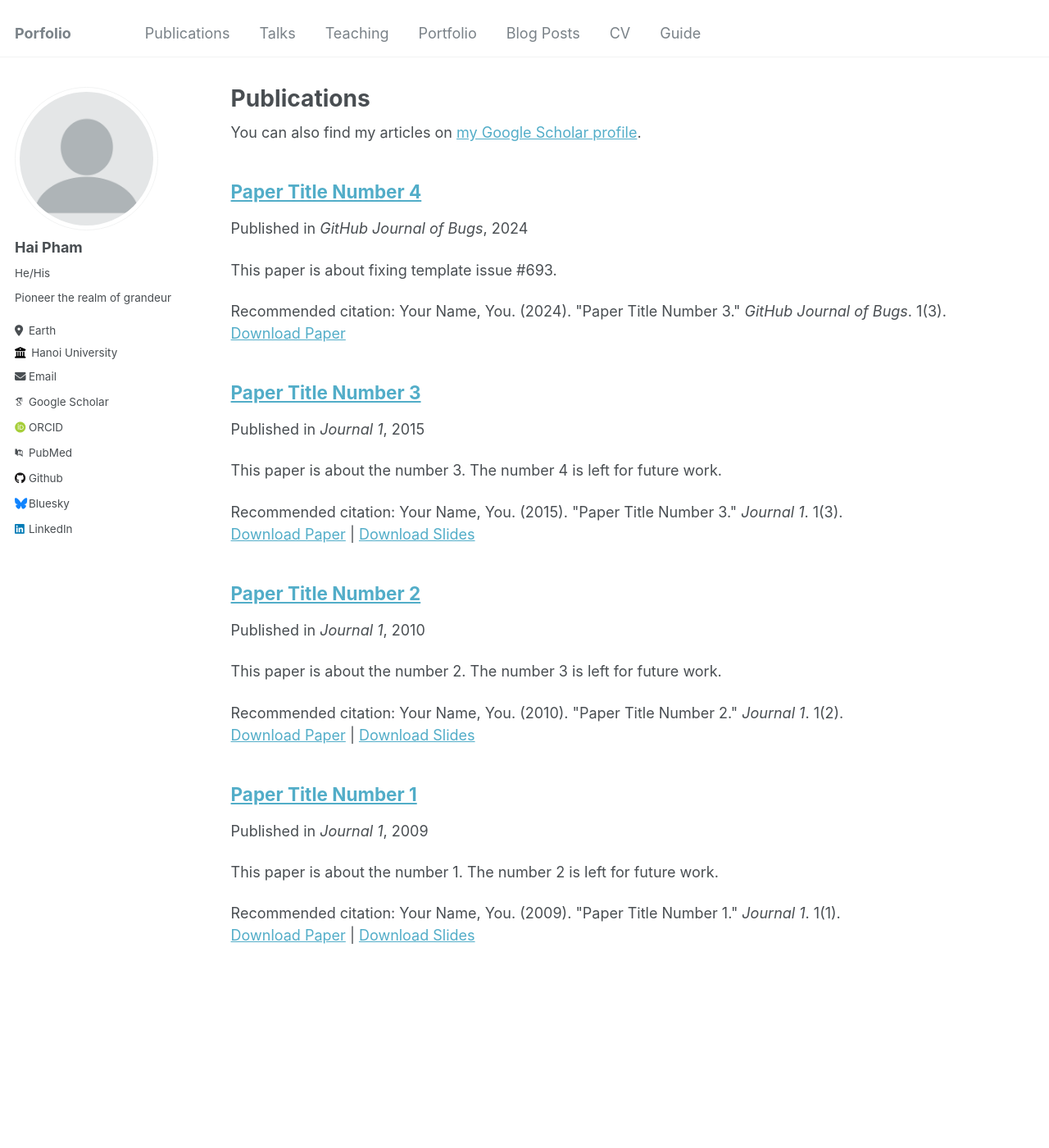
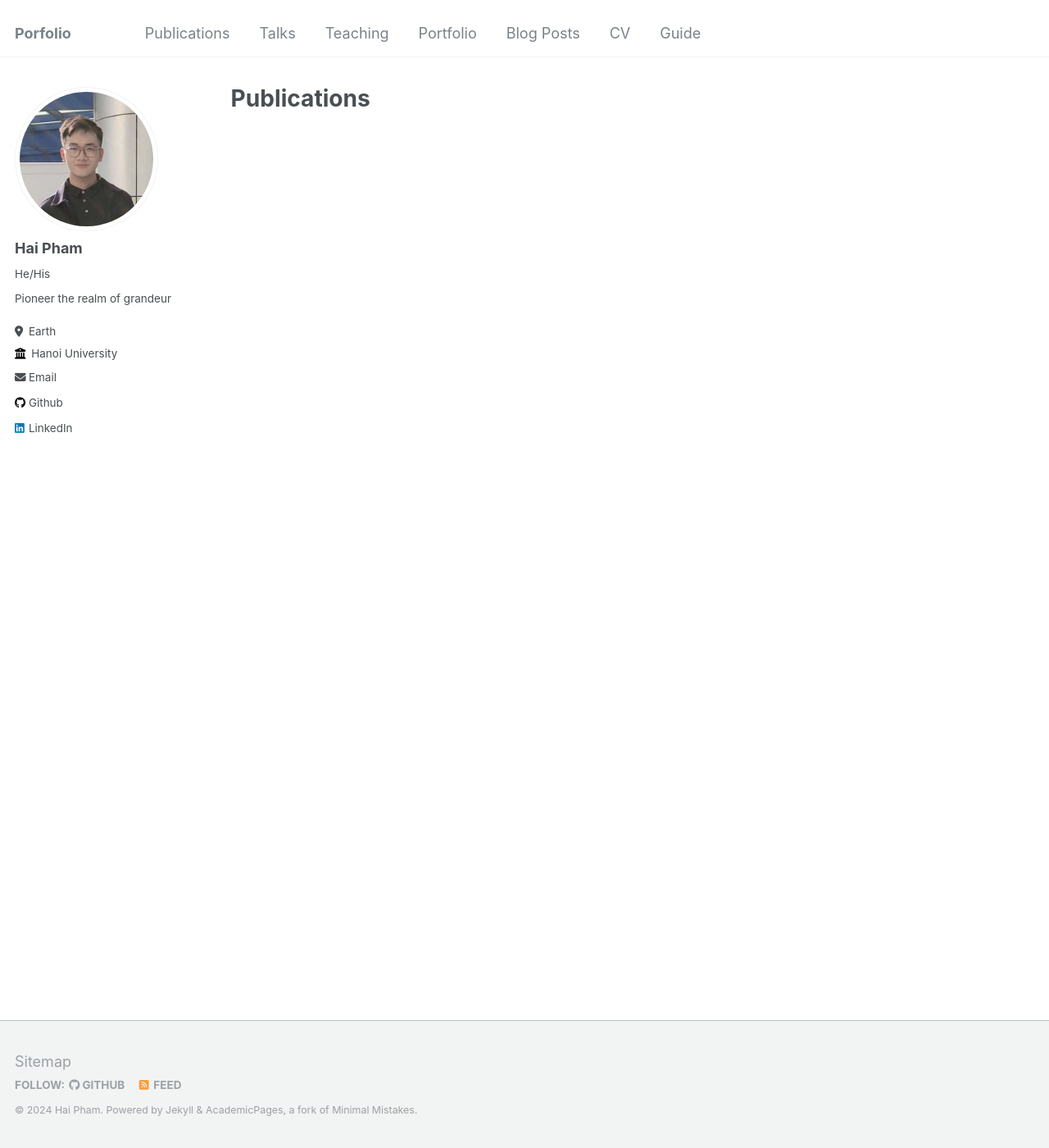
Before and after one commit to phamhaicnttk21/phamhaicnttk21.github.io, a Jekyll site: the page built from _pages/publications.md, in a window 1280 px wide and 1400 px high. Shown: the whole window at 82% size. Built offline with Jekyll 4.4.1, drawn with Linux system fonts in a browser that asks for light colours; some web fonts are replaced.

Commit message:
update avt

```diff
--- a/_config.yml
+++ b/_config.yml
@@ -21,7 +21,7 @@ repository: "phamhaicnttk21/phamhaicnttk21.github.io"
 #               Additional customization can be done by editing /_includes/author-profile.html
 author:
   # Biographic information
-  avatar: "profile.png"
+  avatar: "avt.jpg"
   name: "Hai Pham"
   pronouns: "He/His"
   bio: "Pioneer the realm of grandeur"
@@ -32,23 +32,23 @@ author:
 
   # Academic websites
   arxiv: # URL - Update with the correct link to your profile
-  googlescholar: "https://scholar.google.com/citations?user=PS_CX0AAAAAJ"
+  # googlescholar: "https://scholar.google.com/citations?user=PS_CX0AAAAAJ"
   impactstory: # URL
-  orcid: "http://orcid.org/yourorcidurl"
+  # orcid: "http://orcid.org/yourorcidurl"
   semantic: # URL
-  pubmed: "https://www.ncbi.nlm.nih.gov/pubmed/?term=john+snow"
+  # pubmed: "https://www.ncbi.nlm.nih.gov/pubmed/?term=john+snow"
   researchgate: # URL
 
   # Repositories and software development
   bitbucket: # Username - Update with your username on the site
   codepen: # Username
   dribbble: # Username
-  github: "academicpages"
+  github: "phamhaicnttk21"
   kaggle: # Username
   stackoverflow: # User number or user number and name (i.e., use "1" or "1/jeff-atwood")
 
   # Social media
-  bluesky: "bsky.app" # Replace this with you Bluesky username
+  # bluesky: "bsky.app" # Replace this with you Bluesky username
   facebook: # Username
   flickr: # Username
   foursquare: # Username
--- a/_publications/2009-10-01-paper-title-number-1.md
+++ /dev/null
@@ -1,13 +0,0 @@
----
-title: "Paper Title Number 1"
-collection: publications
-permalink: /publication/2009-10-01-paper-title-number-1
-excerpt: 'This paper is about the number 1. The number 2 is left for future work.'
-date: 2009-10-01
-venue: 'Journal 1'
-slidesurl: 'http://academicpages.github.io/files/slides1.pdf'
-paperurl: 'http://academicpages.github.io/files/paper1.pdf'
-citation: 'Your Name, You. (2009). &quot;Paper Title Number 1.&quot; <i>Journal 1</i>. 1(1).'
----
-
-The contents above will be part of a list of publications, if the user clicks the link for the publication than the contents of section will be rendered as a full page, allowing you to provide more information about the paper for the reader. When publications are displayed as a single page, the contents of the above "citation" field will automatically be included below this section in a smaller font.
--- a/_publications/2010-10-01-paper-title-number-2.md
+++ /dev/null
@@ -1,13 +0,0 @@
----
-title: "Paper Title Number 2"
-collection: publications
-permalink: /publication/2010-10-01-paper-title-number-2
-excerpt: 'This paper is about the number 2. The number 3 is left for future work.'
-date: 2010-10-01
-venue: 'Journal 1'
-slidesurl: 'http://academicpages.github.io/files/slides2.pdf'
-paperurl: 'http://academicpages.github.io/files/paper2.pdf'
-citation: 'Your Name, You. (2010). &quot;Paper Title Number 2.&quot; <i>Journal 1</i>. 1(2).'
----
-
-The contents above will be part of a list of publications, if the user clicks the link for the publication than the contents of section will be rendered as a full page, allowing you to provide more information about the paper for the reader. When publications are displayed as a single page, the contents of the above "citation" field will automatically be included below this section in a smaller font.
--- a/_publications/2015-10-01-paper-title-number-3.md
+++ /dev/null
@@ -1,13 +0,0 @@
----
-title: "Paper Title Number 3"
-collection: publications
-permalink: /publication/2015-10-01-paper-title-number-3
-excerpt: 'This paper is about the number 3. The number 4 is left for future work.'
-date: 2015-10-01
-venue: 'Journal 1'
-slidesurl: 'http://academicpages.github.io/files/slides3.pdf'
-paperurl: 'http://academicpages.github.io/files/paper3.pdf'
-citation: 'Your Name, You. (2015). &quot;Paper Title Number 3.&quot; <i>Journal 1</i>. 1(3).'
----
-
-The contents above will be part of a list of publications, if the user clicks the link for the publication than the contents of section will be rendered as a full page, allowing you to provide more information about the paper for the reader. When publications are displayed as a single page, the contents of the above "citation" field will automatically be included below this section in a smaller font.
--- a/_publications/2024-02-17-paper-title-number-4.md
+++ /dev/null
@@ -1,12 +0,0 @@
----
-title: "Paper Title Number 4"
-collection: publications
-permalink: /publication/2024-02-17-paper-title-number-4
-excerpt: 'This paper is about fixing template issue #693.'
-date: 2024-02-17
-venue: 'GitHub Journal of Bugs'
-paperurl: 'http://academicpages.github.io/files/paper3.pdf'
-citation: 'Your Name, You. (2024). &quot;Paper Title Number 3.&quot; <i>GitHub Journal of Bugs</i>. 1(3).'
----
-
-The contents above will be part of a list of publications, if the user clicks the link for the publication than the contents of section will be rendered as a full page, allowing you to provide more information about the paper for the reader. When publications are displayed as a single page, the contents of the above "citation" field will automatically be included below this section in a smaller font.
```
Also changed, not shown: _pages/non-menu-page.md (+2 -4 lines), _talks/2012-03-01-talk-1.md (deleted, +0 -11 lines), _talks/2013-03-01-tutorial-1.md (deleted, +0 -13 lines), _talks/2014-02-01-talk-2.md (deleted, +0 -13 lines), _talks/2014-03-01-talk-3.md (deleted, +0 -11 lines), _teaching/2014-spring-teaching-1.md (deleted, +0 -20 lines), _teaching/2015-spring-teaching-2.md (deleted, +0 -20 lines), images/avt.jpg (added).
